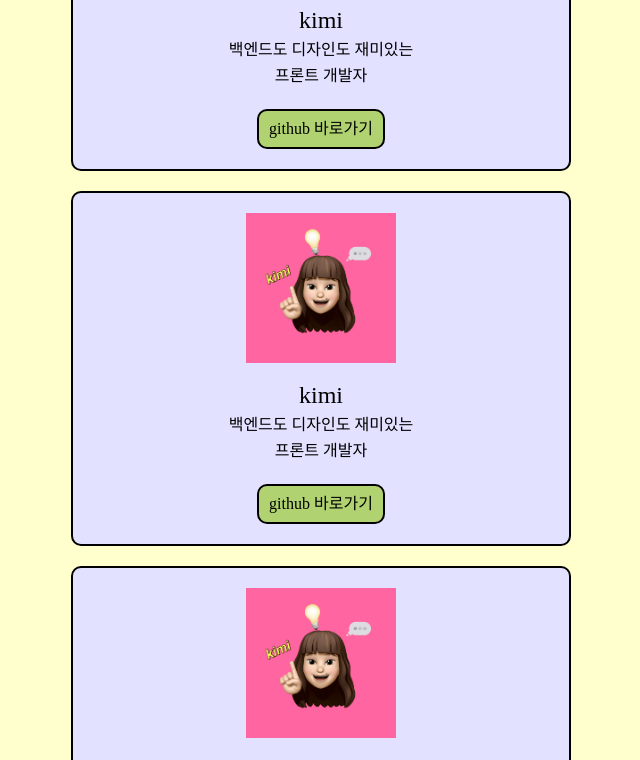
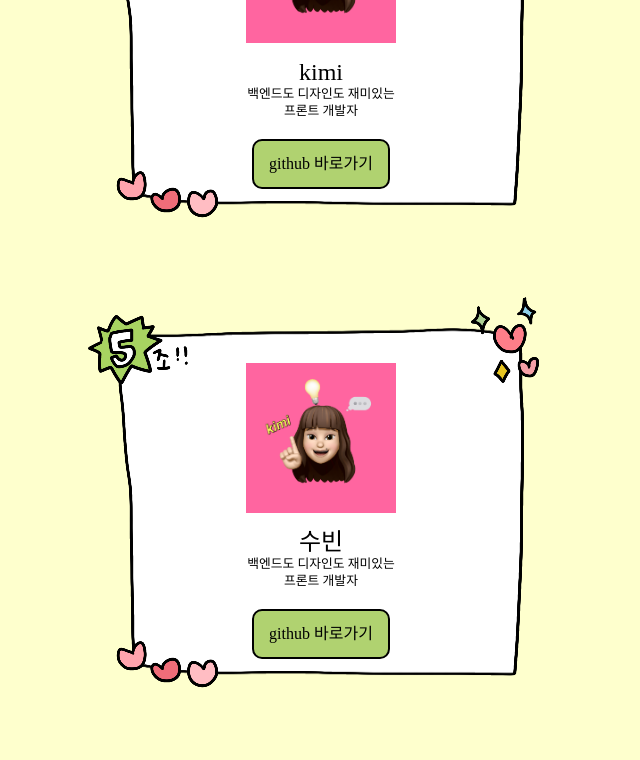
Before and after one commit to kimitt/Doosimi-Test, a React (Create React App) app: page /team in a window 1280 px wide. Shown: the part 220-980 px from the top of the page, without its empty margins (319-959 px from the left). Built offline with nearby package versions, Linux system fonts and the light colour scheme; a web font is replaced by a local one.

Commit message:
feat:디자인 추가/css 변경

```diff
--- a/src/pages/TeamPage.js
+++ b/src/pages/TeamPage.js
@@ -11,33 +11,25 @@ function TeamPage() {
         <div className="team-info-box">
           <div className="team-info">
             <img src={kimiImg} alt="kimi" />
-            <p style={{ fontSize: '1.5rem' }}>kimi</p>
+            <p className="team-name">kimi</p>
             <p>백엔드도 디자인도 재미있는</p>
             <p>프론트 개발자</p>
             <a href="https://github.com/kimitt" target="_blank">
               github 바로가기
             </a>
           </div>
-          <div>
-            <div>
-              {' '}
           <div className="team-info">
             <img src={kimiImg} alt="kimi" />
-                <p style={{ fontSize: '1.5rem' }}>kimi</p>
+            <p className="team-name">수빈</p>
             <p>백엔드도 디자인도 재미있는</p>
             <p>프론트 개발자</p>
             <a href="https://github.com/kimitt" target="_blank">
               github 바로가기
             </a>
           </div>
-            </div>
-          </div>
-          <div>
-            <div>
-              {' '}
           <div className="team-info">
             <img src={kimiImg} alt="kimi" />
-                <p style={{ fontSize: '1.5rem' }}>kimi</p>
+            <p className="team-name">윤태</p>
             <p>백엔드도 디자인도 재미있는</p>
             <p>프론트 개발자</p>
             <a href="https://github.com/kimitt" target="_blank">
@@ -47,8 +39,6 @@ function TeamPage() {
         </div>
       </div>
     </div>
-      </div>
-    </div>
   );
 }
 
--- a/src/scss/Team.scss
+++ b/src/scss/Team.scss
@@ -17,30 +17,38 @@
       text-align: center;
     }
     .team-info-box {
-      width: 500px;
-
+      width: 100%;
+      height: 100%;
       .team-info {
+        width: 500px;
+        height: 450px;
         display: flex;
         justify-content: center;
         flex-direction: column;
         align-items: center;
-        margin-bottom: 20px;
-        border: 2px solid black;
-        border-radius: 10px;
-        background-color: rgb(226, 225, 255);
+        margin: 0 auto 20px auto;
+        background-image: url('../assets/team.png');
+
+        // border: 2px solid black;
+        // border-radius: 10px;
+        // background-color: rgb(226, 225, 255);
+        .team-name {
+          font-size: 1.5rem;
+        }
         img {
           padding-top: 20px;
           width: 150px;
           margin-bottom: 15px;
         }
         p {
-          padding: 5px;
+          font-size: 0.8rem;
+          padding: 2px;
           margin: 0;
         }
         a {
           text-decoration: none;
           color: black;
-          padding: 10px;
+          padding: 15px;
           border: 2px solid black;
           border-radius: 10px;
           margin: 20px 0;
@@ -69,11 +77,23 @@
         display: flex;
         justify-content: center;
         flex-direction: column;
-      }
-      .team-info {
-        width: 300px;
-        display: flex;
-        justify-content: center;
+        margin: 0 auto;
+        .team-info {
+          width: 300px;
+          height: 350px;
+          display: flex;
+          justify-content: center;
+          margin: 0 auto 10px auto;
+          background: no-repeat;
+          background-size: 300px;
+          background-image: url('../assets/team.png');
+          img {
+            width: 100px;
+          }
+          .team-name {
+            font-size: 0.8rem;
+          }
+        }
       }
     }
   }
```
Also changed, not shown: src/assets/team.png (added). Lines whose indentation alone changed are shown as unchanged.
